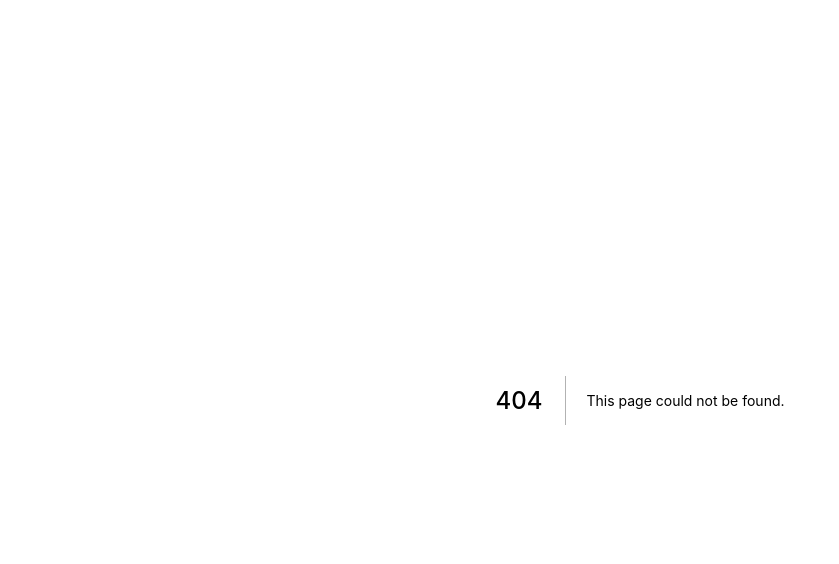
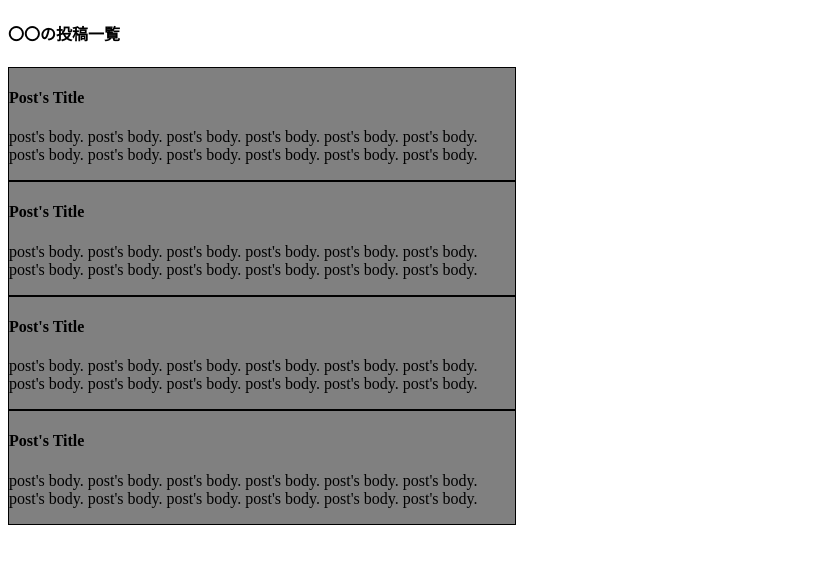
Before and after one commit to hirakumorishima02/pf-funclub, a Next.js app: page /Posts in a window 1280 px wide. Before the commit this address had no page. Shown: the top 564 px of the page, without its empty margins (0-839 px from the left). Built offline with nearby package versions, Linux system fonts and the light colour scheme.

Commit message:
Create Posts component and Post element

```diff
--- /dev/null
+++ b/components/elements/Post.js
@@ -0,0 +1,19 @@
+const Post = () => (
+    <div className="post">
+        <h4>Post's Title</h4>
+        <p>
+            post's body. post's body. post's body. post's body.
+            post's body. post's body. post's body. post's body.
+            post's body. post's body. post's body. post's body.
+        </p>
+        <style jsx>{`
+            .post {
+                width: 40%;
+                border: 1px solid black;
+                background-color: gray;
+            }
+        `}</style>
+    </div>
+);
+
+export default Post;
--- /dev/null
+++ b/pages/Posts.js
@@ -0,0 +1,13 @@
+import Post from '../components/elements/Post';
+
+const Posts = () => (
+    <div>
+        <h4>〇〇の投稿一覧</h4>
+        <Post />
+        <Post />
+        <Post />
+        <Post />
+    </div>
+);
+
+export default Posts;
```
Also changed, not shown: 1 other file (tests, documents, lock files or other folders).
